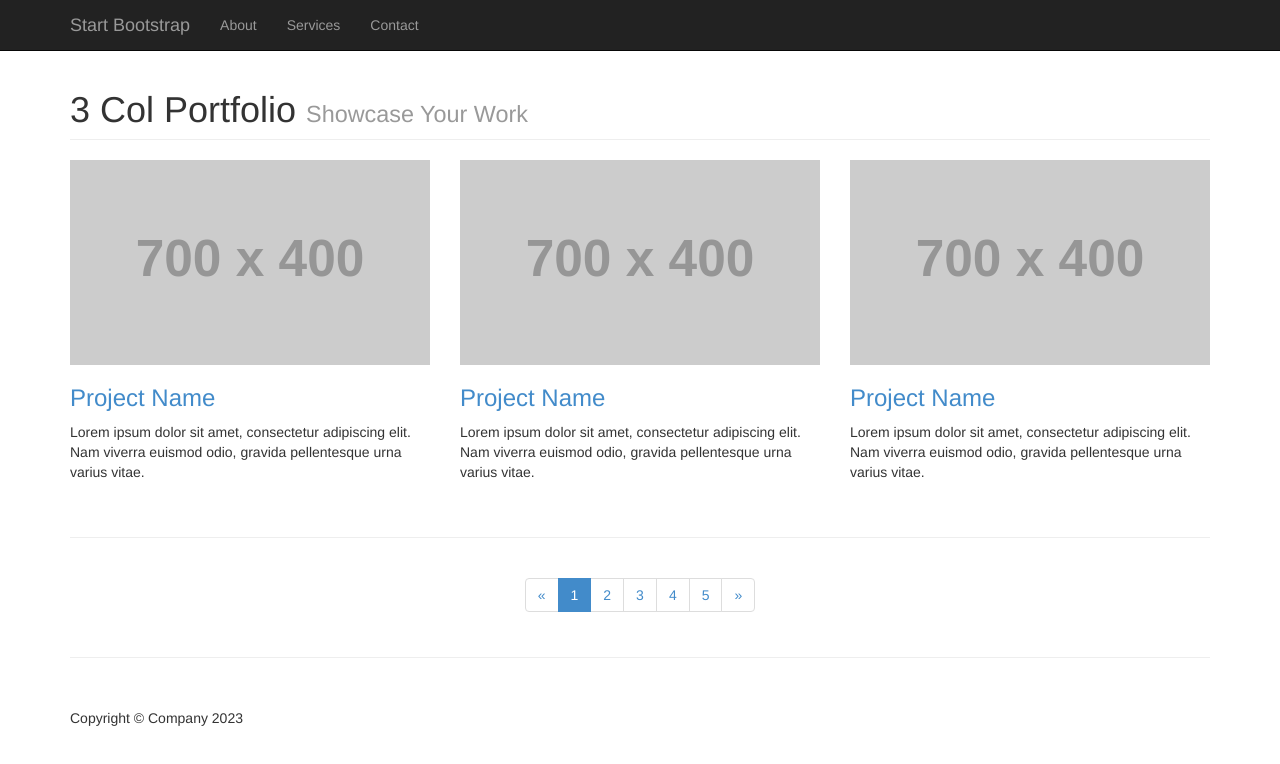
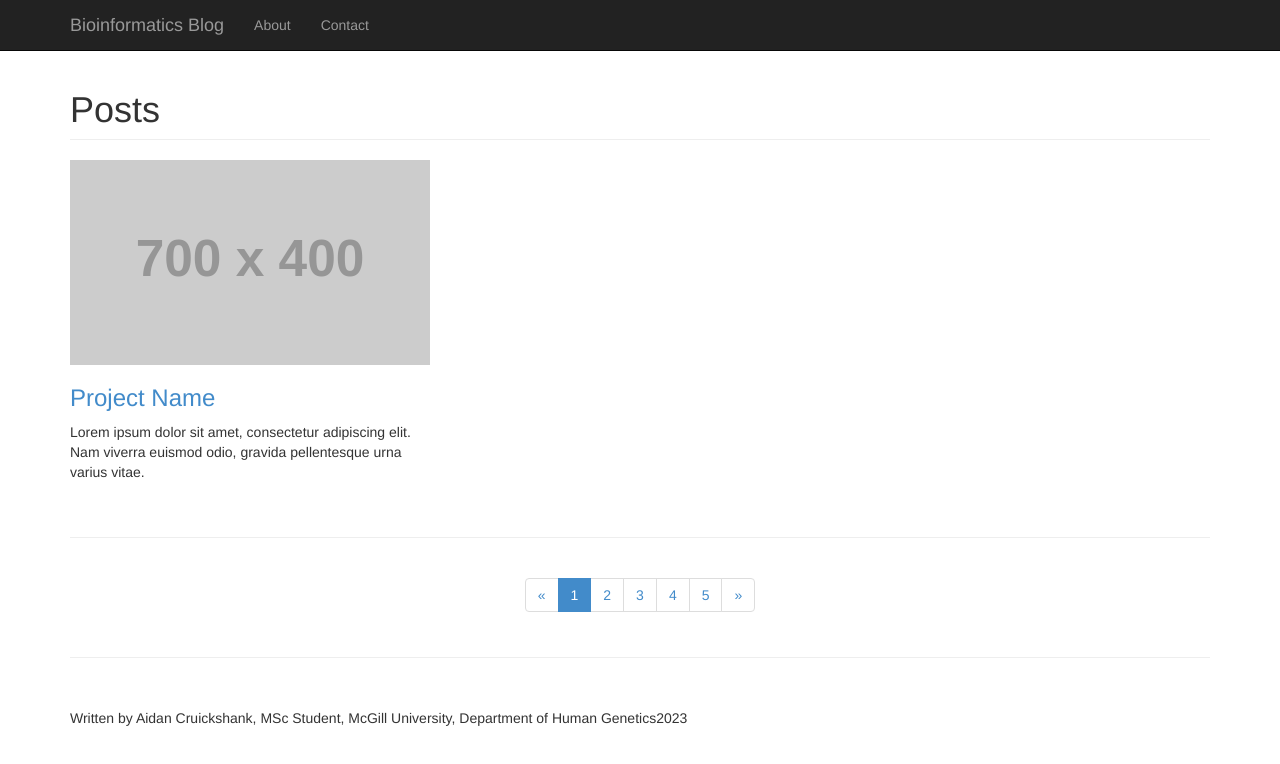
Before and after one commit to AidanGCr/AidanGCr.github.io, a plain HTML site: page index.html in a window 1280 px wide. Drawn offline with Linux system fonts and the light colour scheme; placeholder pictures from the web are drawn by us.

Commit message:
Initial adjustments

```diff
--- a/index.html
+++ b/index.html
@@ -24,16 +24,14 @@
             <span class="sr-only">Toggle navigation</span>
             <span class="icon-bar"></span>
             <span class="icon-bar"></span>
-            <span class="icon-bar"></span>
           </button>
-          <a class="navbar-brand" href="http://startbootstrap.com">Start Bootstrap</a>
+          <a class="navbar-brand" href="~/index.html">Bioinformatics Blog</a>
         </div>
 
         <!-- Collect the nav links, forms, and other content for toggling -->
         <div class="collapse navbar-collapse navbar-ex1-collapse">
           <ul class="nav navbar-nav">
             <li><a href="#about">About</a></li>
-            <li><a href="#services">Services</a></li>
             <li><a href="#contact">Contact</a></li>
           </ul>
         </div><!-- /.navbar-collapse -->
@@ -45,24 +43,12 @@
       <div class="row">
 
         <div class="col-lg-12">
-          <h1 class="page-header">3 Col Portfolio <small>Showcase Your Work</small></h1>
+          <h1 class="page-header">Posts</h1>
         </div>
 
       </div>
 
       <div class="row">
-
-        <div class="col-md-4 portfolio-item">
-          <a href="#project-link"><img class="img-responsive" src="http://placehold.it/700x400"></a>
-          <h3><a href="#project-link">Project Name</a></h3>
-          <p>Lorem ipsum dolor sit amet, consectetur adipiscing elit. Nam viverra euismod odio, gravida pellentesque urna varius vitae.</p>
-        </div>
-
-        <div class="col-md-4 portfolio-item">
-          <a href="#project-link"><img class="img-responsive" src="http://placehold.it/700x400"></a>
-          <h3><a href="#project-link">Project Name</a></h3>
-          <p>Lorem ipsum dolor sit amet, consectetur adipiscing elit. Nam viverra euismod odio, gravida pellentesque urna varius vitae.</p>
-        </div>
 
         <div class="col-md-4 portfolio-item">
           <a href="#project-link"><img class="img-responsive" src="http://placehold.it/700x400"></a>
@@ -99,7 +85,7 @@
       <footer>
         <div class="row">
           <div class="col-lg-12">
-            <p>Copyright &copy; Company <span id="getCurrentDate"></span></p>
+            <p>Written by Aidan Cruickshank, MSc Student, McGill University, Department of Human Genetics<span id="getCurrentDate"></span></p>
           </div>
         </div>
       </footer>
```
